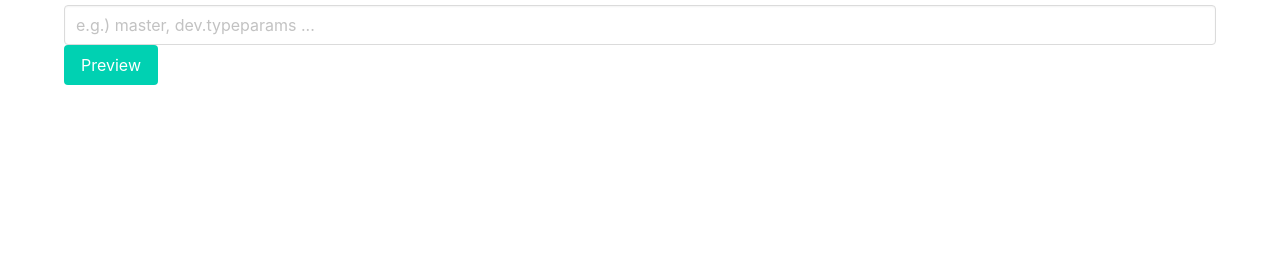
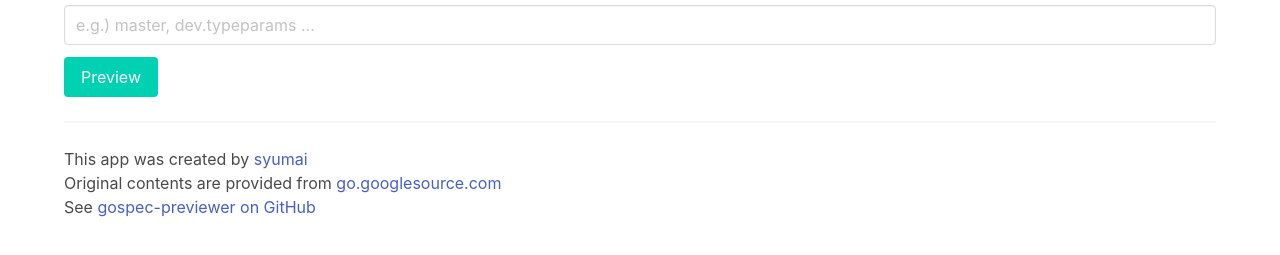
Before and after one commit to syumai/gospec-previewer, a website: page index.html in a window 1280 px wide. Shown: the part 135-390 px from the top of the page. Drawn offline with nearby package versions, Linux system fonts and the light colour scheme.

Commit message:
Add link to GitHub

```diff
--- a/index.html
+++ b/index.html
@@ -18,11 +18,17 @@
           <div class="control">
             <input class="input" type="text" name="ref" id="ref" placeholder="e.g.) master, dev.typeparams ..." required>
           </div>
+        </div>
+        <div class="field">
           <div class="control">
             <button class="button is-primary">Preview</button>
           </div>
         </div>
+        <hr>
         <div>
+          <p>This app was created by <a href="https://syum.ai">syumai</a></p>
+          <p>Original contents are provided from <a href="https://go.googlesource.com/">go.googlesource.com</a></p>
+          <p>See <a href="https://github.com/syumai/gospec-previewer">gospec-previewer on GitHub</a></p>
         </div>
       </form>
     </div>
```
